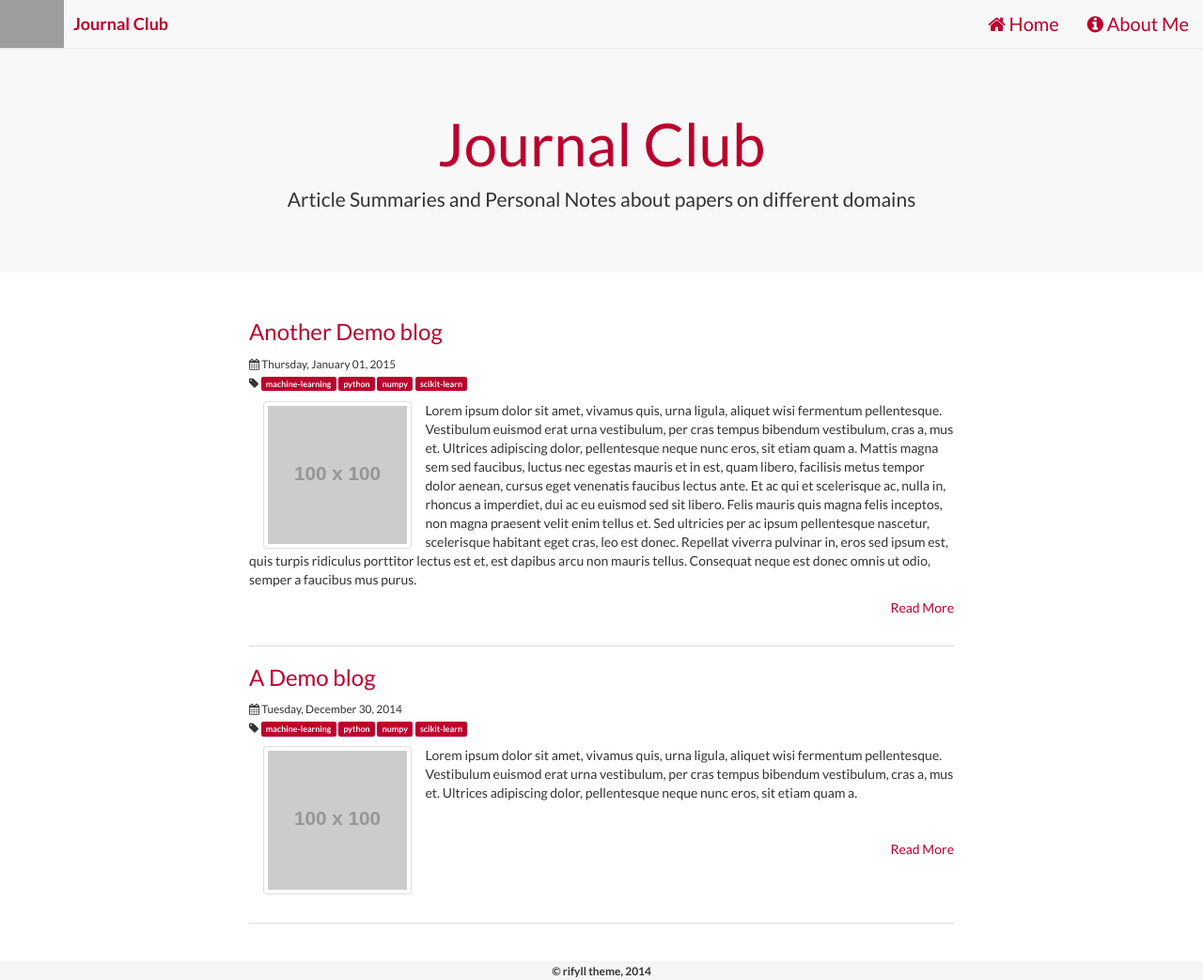
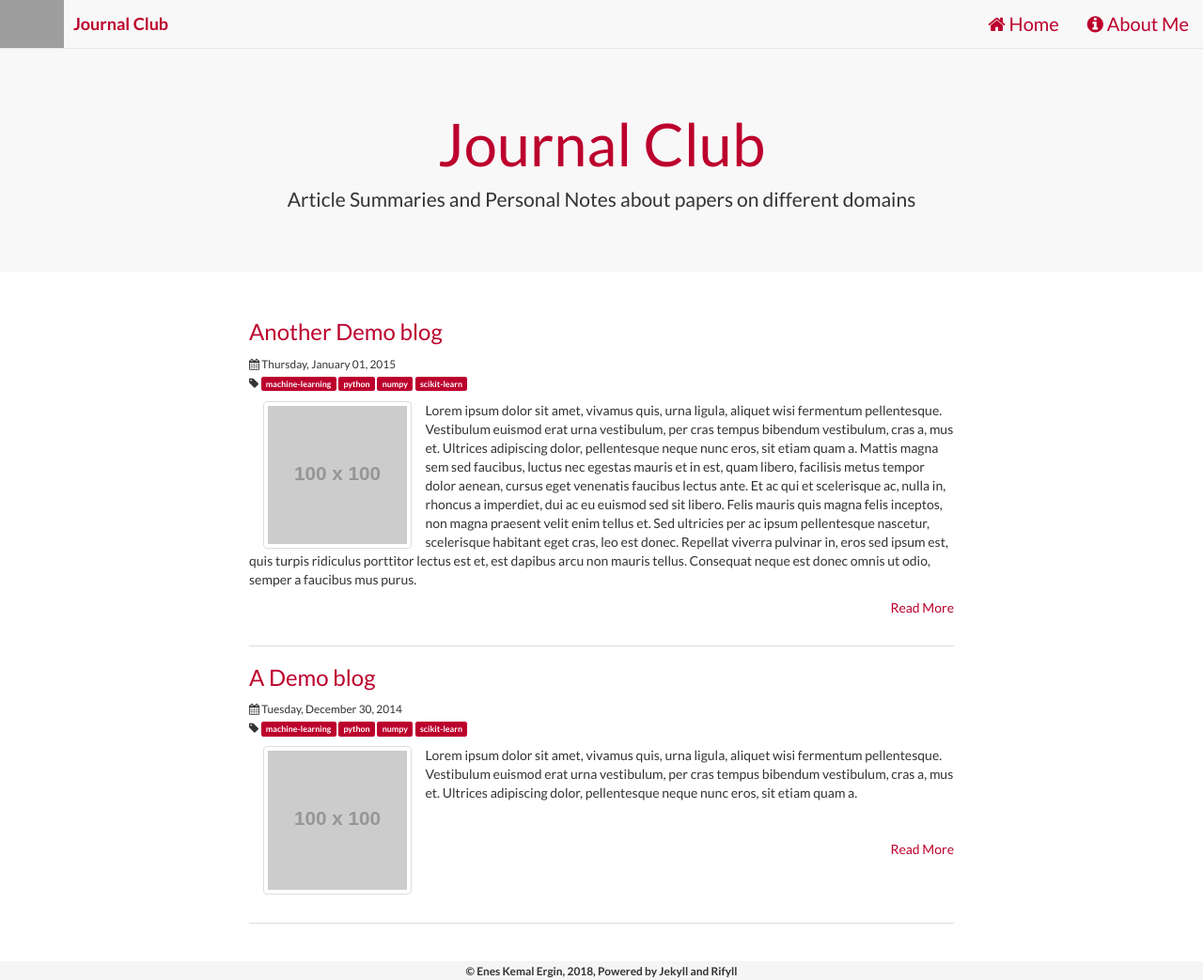
Before and after one commit to eneskemalergin/journal, a Jekyll site: the page built from index.html, in a window 1280 px wide and 1043 px high. Shown: the whole window at 94% size. Built offline with Jekyll 4.4.1, drawn with Linux system fonts in a browser that asks for light colours; nearby versions of some CDN libraries.

Commit message:
Update footer.html

```diff
--- a/_includes/footer.html
+++ b/_includes/footer.html
@@ -6,7 +6,7 @@
         <div class="col-lg-offset-3 col-lg-6">
             <div class="row">
               <div class="col-xs-12 text-center">
-                <small>&copy; rifyll theme, 2014</small>
+                <small>&copy; Enes Kemal Ergin, 2018, Powered by Jekyll and Rifyll</small>
               </div>
             </div>
         </div>
```
